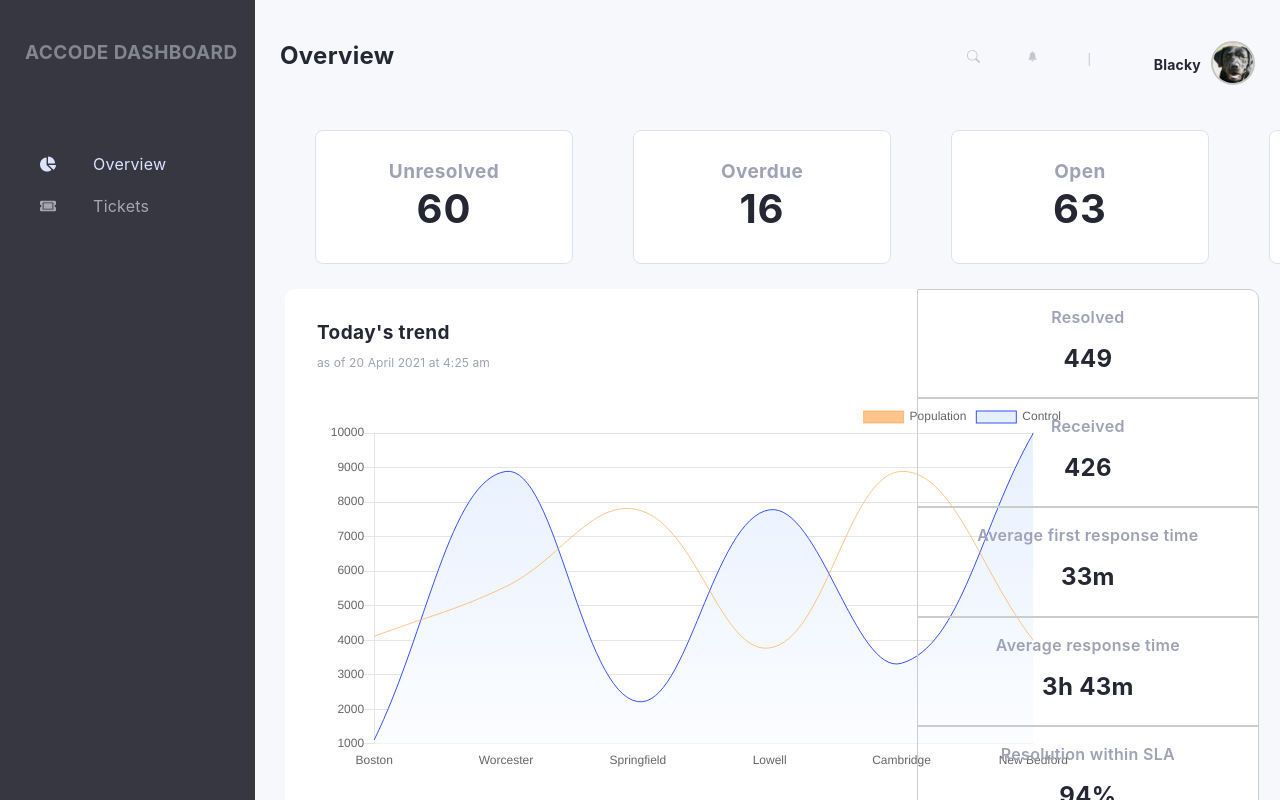
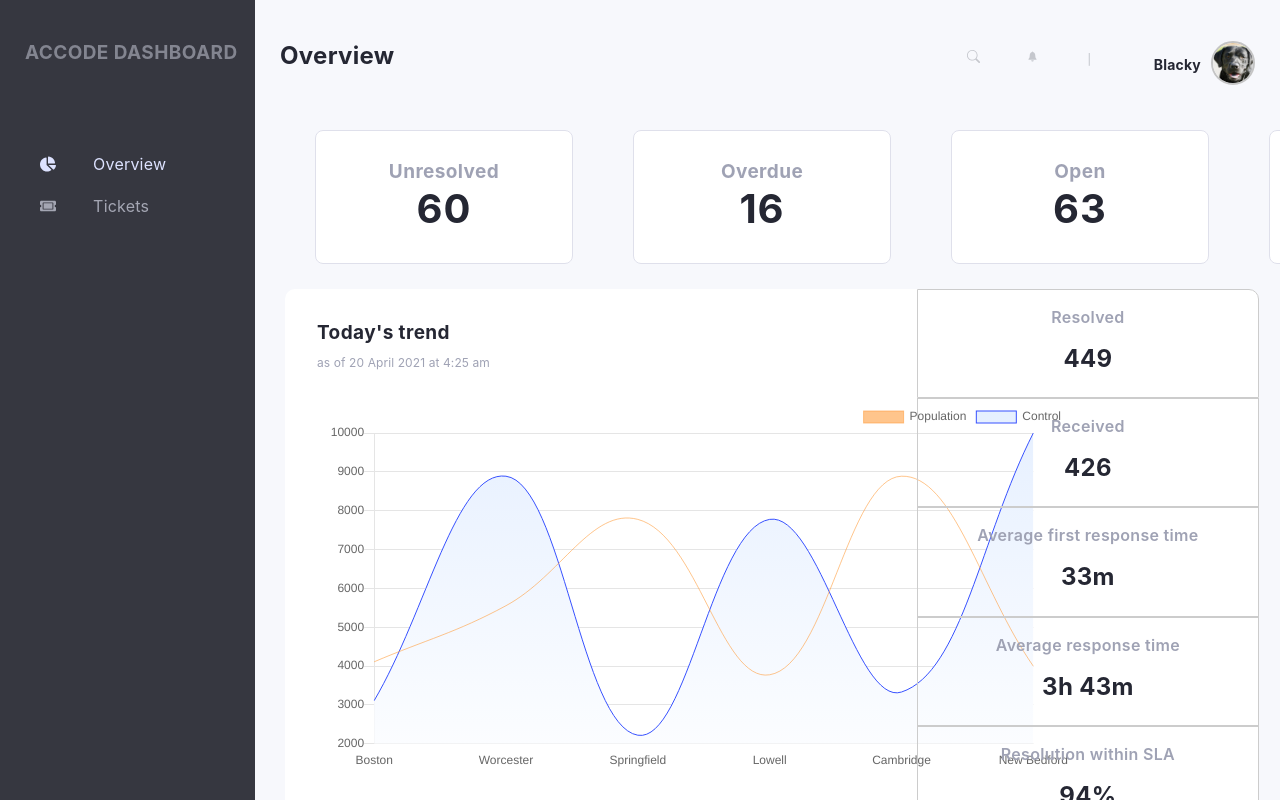
Before and after one commit to accodein/react-dashboard, a React (Create React App) app: page /overview in a window 1280 px wide. Built offline with nearby package versions, Linux system fonts and the light colour scheme.

Commit message:
modified chart data

```diff
--- a/src/contents/charts.js
+++ b/src/contents/charts.js
@@ -35,7 +35,7 @@ class Chart extends Component {
         },
         {
           label: "Control",
-          data: [1111, 8888, 2222, 7777, 3333, 9999],
+          data: [3111, 8888, 2222, 7777, 3333, 9999],
           fill: true,
           backgroundColor: gradient,
           pointRadius: 0,
```
